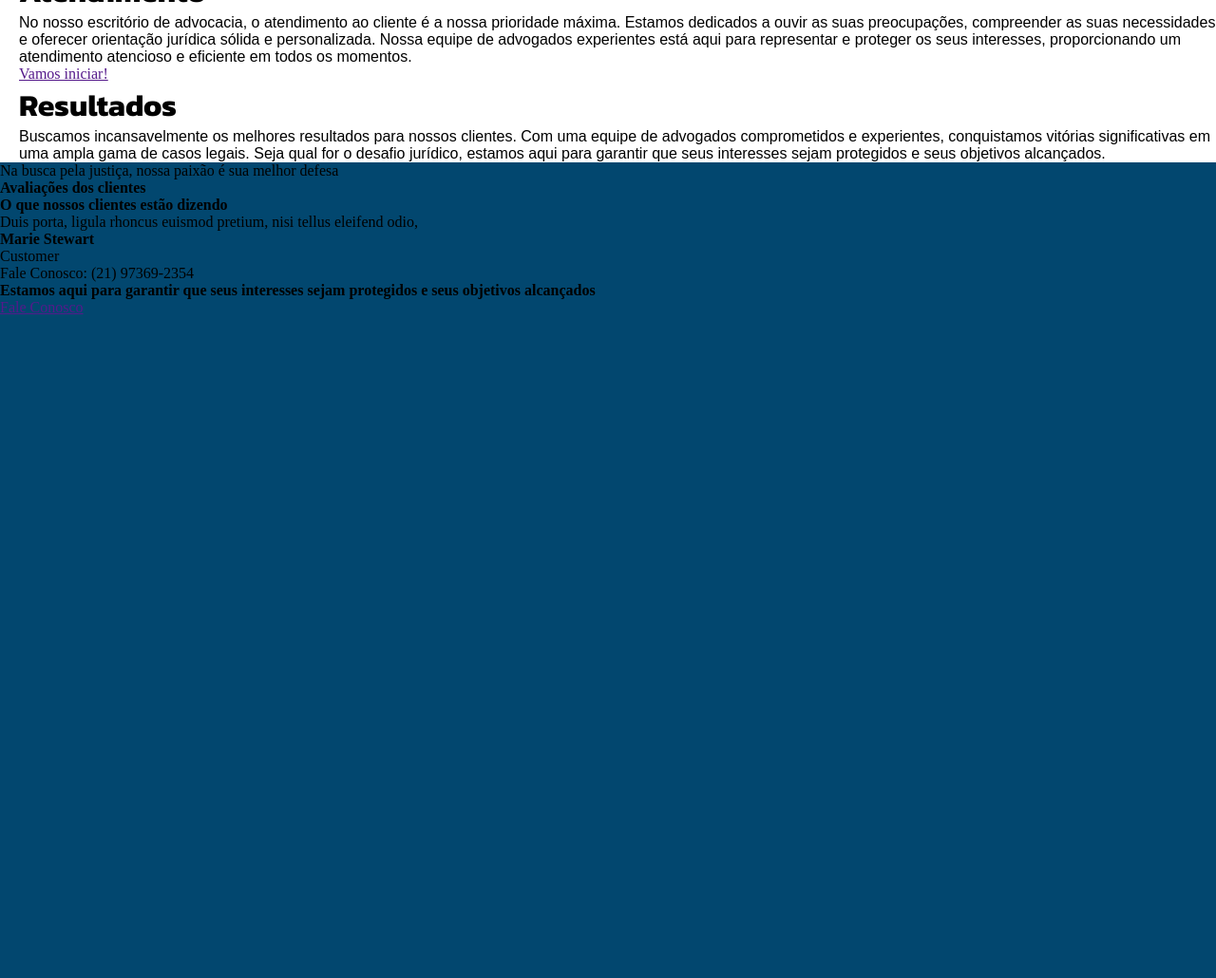
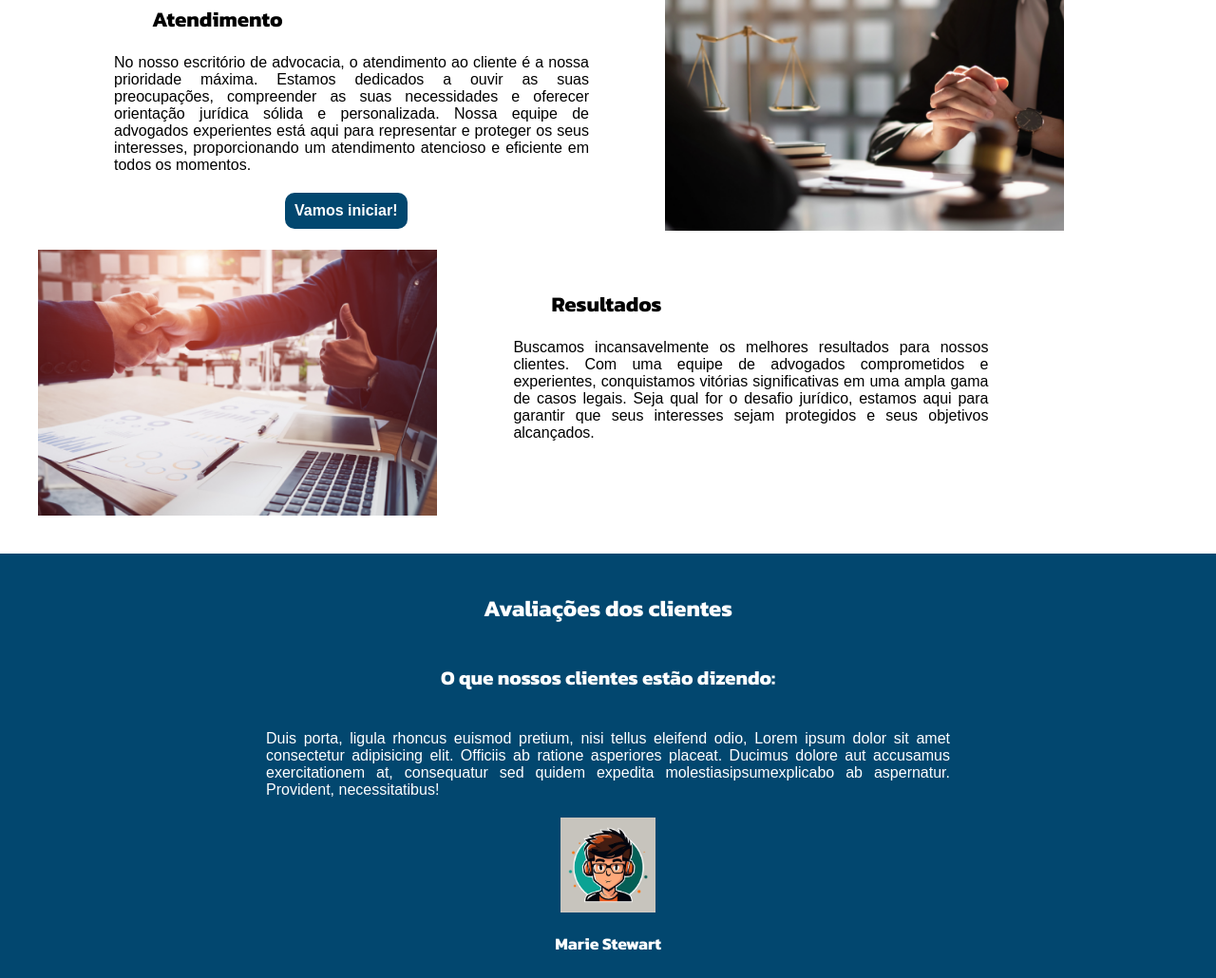
Before and after one commit to JoaoPedroSFR/HTLM---CSS, a plain HTML site: page Desafios/desafioSolo/index.html in a window 1280 px wide. Shown: the part 1048-2078 px from the top of the page at 95% size. Before the commit the page ends 1381 px from the top, so only its background shows below. Drawn offline with Linux system fonts and the light colour scheme.

Commit message:
final meu projeto

```diff
--- a/Desafios/desafioSolo/estilos/style.css
+++ b/Desafios/desafioSolo/estilos/style.css
@@ -50,7 +50,6 @@ header a{
     text-decoration: none;
     padding: 50px 15px;
     font-size: 14px;
-    background-color: ;
 }
 
 header a:hover{
@@ -111,40 +110,130 @@ section.escura p{
     padding-bottom: 20px;
     font-weight: bold;
 }
+.principal{
+    background-color: white;
+}
+section.branca{
+    padding-top: 20px;
+    padding-bottom: 20px;
+    background-color: white;
+    max-width: 1200px;
+    margin: auto;
 
-section.branca{
-    background-color: white;
-    padding-top: 20px;
-    padding-left: 20px;
+}
+.container1{
+    display: flex;
+    margin: auto;
+}
+#imagens-pq{
+    max-height: 300px;
+    width: auto;
+    object-fit: cover;
+    padding-bottom: 20px;
+
+}
+.textos{
+    font-family: sans-serif;
     align-items: center;
+    max-width: 500px;
+    text-align: justify;
+    margin: 40px 80px 0px 80px;
 }
-section.branca > div{
+.textos p{
+    padding-bottom: 20px
+}
 
+.titulos{
+    font-size: 1.4em;
+    font-weight: bolder;
+    padding-bottom: 20px;
+    font-family: var(--fonte1);
+    padding-left: 40px;
+}
+
+.textos ul,a{
+    list-style-type: none;
+    font-weight: bold;
+}
+
+.textos a{
+    padding: 10px;
+    border-radius: 10px;
+    font-weight: bold;
+    color: white;
+    text-decoration: none;
+    background-color: #02476F;
+    display: inline-block;
+    margin-left: 180px;
+    margin-bottom: 20px;
+}
+
+.ultima{
+    padding: 20px;
+    max-width: 800px;
+    margin: auto;
+    color: white;
 
 
 }
-section.branca h2{
-    font-size: 2.5vw;
+.ultima div{
+
+}
+
+.ultima h1{
+    padding: 20px;
+    font-family: var(--fonte1);
+    font-size: 1.5em;
+    text-align: center;
+
+}
+
+.ultima h2{
+    padding: 20px;
+    font-family: var(--fonte1);
+    font-size: 1.3em;
+    text-align: center;
+
+}
+
+.ultima p{
+    padding: 20px;
+    font-family: sans-serif;
+    text-align: justify;
+}
+
+.ultima h4{
+    padding: 20px;
+    font-family: var(--fonte1);
+    font-size: 1.1em;
+    text-align: center;
+
+}
+
+.ultima img{
+    max-width: 100px;
+    margin: auto;
+    display: block;
+}
+
+article.imagem-ul{
+    height: 50vh;
+    background-image: url(../imagens/img02.png);
+    background-size: cover;
+    background-attachment: fixed;
+}
+.imagem-ul h1{
+    color: white;
+    text-align: center;
+    padding-top: 10%;
+    font-size: 8vh;
+    background-color: rgba(0, 0, 0, 0.589) ;
+    padding-bottom: 9.7%;
+}
+footer{
+    background-color: white;
+    padding: 5px;
+    text-align: center;
+    color: var(--cor1);
     font-family: var(--fonte1);
 }
-section.branca p{
-    font-family: sans-serif;
-    text-align: left;
-}
-.lista{
-    padding-top: 10px;
-    padding-left: 20px;
-    font-family: var(--fonte1);
-}
-section.branca img{
-    height: 300px;
-    width: auto;
-    margin-left: 400px;
-}
-#container1{
-    display: flex;
-}
-#textos{
-    max-width: 40vw;
-    padding-bottom: 20px;
-}
--- a/Desafios/desafioSolo/index.html
+++ b/Desafios/desafioSolo/index.html
@@ -23,6 +23,7 @@
             </div>
         </div>
     </header>
+
     <div class="imagens" id="im01">
         <h1>Nosso compromisso é a sua justiça</h1>
     </div>
@@ -31,19 +32,21 @@
         <h2>Protegendo seus direitos com expertise e compromisso.</h2>
         <p>Experiência, dedicação e excelência jurídica a serviço da justiça e dos <br> seus direitos.</p>
     </section>
-
+    <section class="principal">
         <section class="branca">
-        <div id="container1">
-            <div id="textos">
-                <h2 id="bene">Benefícios</h2>
+            <article class="container1">
+                <img src="imagens/beneficios.png" id="imagens-pq" alt="">
+                <div class="textos">
+                    <h2 class="titulos">Benefícios</h2>
                     <p>
                         Contratar um advogado oferece uma série de benefícios essenciais. Além de orientação jurídica
                         especializada,
-                    um advogado pode representar seus interesses de forma eficaz, economizar tempo e recursos, evitar
+                        um advogado pode representar seus interesses de forma eficaz, economizar tempo e recursos,
+                        evitar
                         problemas
-                    legais futuros, e assegurar que seus direitos sejam plenamente protegidos em questões legais complexas.
+                        legais futuros, e assegurar que seus direitos sejam plenamente protegidos em questões legais
+                        complexas.
                     </p>
-                <div class="lista">
                     <ul>
                         <li>Experiência</li>
                         <li>Dedicação</li>
@@ -51,60 +54,63 @@
                         <li>Confidencialidade</li>
                     </ul>
                 </div>
-            </div>
+            </article>
 
-            <div><img src="imagens/beneficios.png" alt=""></div>
+            <article class="container1">
 
-
-
-
-        </div>
-
-
-        <div>
-            <h2 id="aten">Atendimento</h2>
+                <div class="textos">
+                    <h2 class="titulos">Atendimento</h2>
                     <p>
                         No nosso escritório de advocacia, o atendimento ao cliente é a nossa prioridade máxima. Estamos
                         dedicados a
-                ouvir as suas preocupações, compreender as suas necessidades e oferecer orientação jurídica sólida e
-                personalizada. Nossa equipe de advogados experientes está aqui para representar e proteger os seus
+                        ouvir as suas preocupações, compreender as suas necessidades e oferecer orientação jurídica
+                        sólida e
+                        personalizada. Nossa equipe de advogados experientes está aqui para representar e proteger os
+                        seus
                         interesses, proporcionando um atendimento atencioso e eficiente em todos os momentos.
                     </p>
-            <a href="">Vamos iniciar!</a>
+                    <a href="#">Vamos iniciar!</a>
                 </div>
+                <img src="imagens/atendimento.png" id="imagens-pq" alt="">
+            </article>
 
-        <div>
-
-            <h2 id="resu">Resultados</h2>
+            <article class="container1">
+                <img src="imagens/resultados.png" id="imagens-pq" alt="">
+                <div class="textos">
+                    <h2 class="titulos">Resultados</h2>
                     <p>
-                Buscamos incansavelmente os melhores resultados para nossos clientes. Com uma equipe de advogados
-                comprometidos e experientes, conquistamos vitórias significativas em uma ampla gama de casos legais.
+                        Buscamos incansavelmente os melhores resultados para nossos clientes. Com uma equipe de
+                        advogados
+                        comprometidos e experientes, conquistamos vitórias significativas em uma ampla gama de casos
+                        legais.
                         Seja
-                qual for o desafio jurídico, estamos aqui para garantir que seus interesses sejam protegidos e seus
+                        qual for o desafio jurídico, estamos aqui para garantir que seus interesses sejam protegidos e
+                        seus
                         objetivos alcançados.
                     </p>
                 </div>
+            </article>
         </section>
-
-    <section>
-        Na busca pela justiça, nossa paixão é sua melhor defesa
-
+    </section>
+    <section class="ultima">
+        <div>
+            <h1>Avaliações dos clientes</h3>
+                <h2>O que nossos clientes estão dizendo:</h2>
+                <p>Duis porta, ligula rhoncus euismod pretium, nisi tellus eleifend odio, Lorem ipsum dolor sit amet
+                consectetur adipisicing elit. Officiis ab ratione asperiores placeat. Ducimus dolore aut accusamus
+                exercitationem at, consequatur sed quidem expedita molestiasipsumexplicabo ab aspernatur.
+                Provident, necessitatibus!</p>
+                <img src="imagens/perfil.png" alt="">
+                <h4>Marie Stewart</h4>
+        </div>
     </section>
     <section>
-        <h3>Avaliações dos clientes</h3>
-
-        <h2>O que nossos clientes estão dizendo</h2>
-        <div>
-            <p>Duis porta, ligula rhoncus euismod pretium, nisi tellus eleifend odio,</p>
-            <h4>Marie Stewart</h4>
-            <p>Customer</p>
-        </div>
+        <article class="imagem-ul">
+           <h1>Na busca pela justiça, nossa paixão é sua melhor defesa</h1>
+        </article>
     </section>
     <footer>
-        <p>Fale Conosco: (21) 97369-2354</p>
-
-        <h2>Estamos aqui para garantir que seus interesses sejam protegidos e seus objetivos alcançados</h2>
-        <a href="">Fale Conosco</a>
+        <p>Site desenvolvido por <strong>Joao Pedro Furtado</strong></p>
     </footer>
 </body>
 
```
Also changed, not shown: Desafios/desafioSolo/imagens/img02.png (added), Desafios/desafioSolo/imagens/perfil.png (added). Lines whose indentation alone changed are shown as unchanged.
